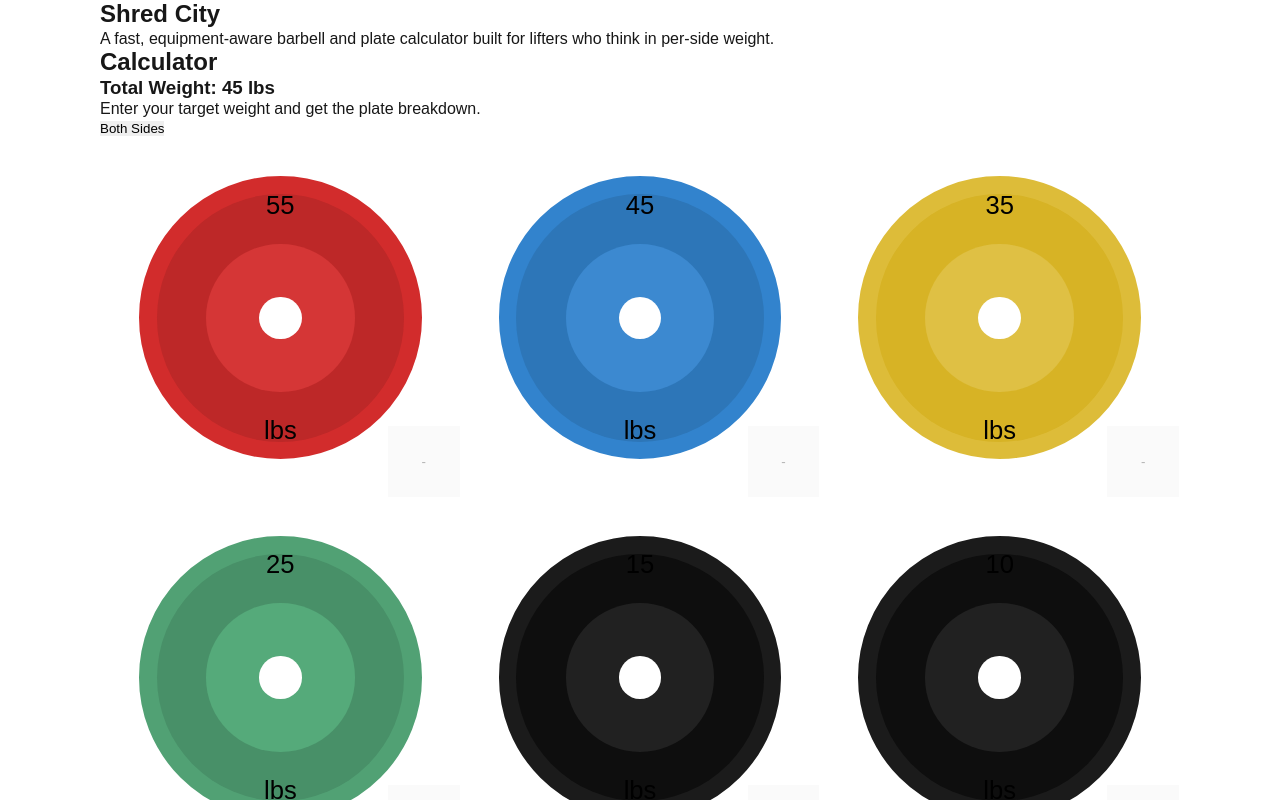
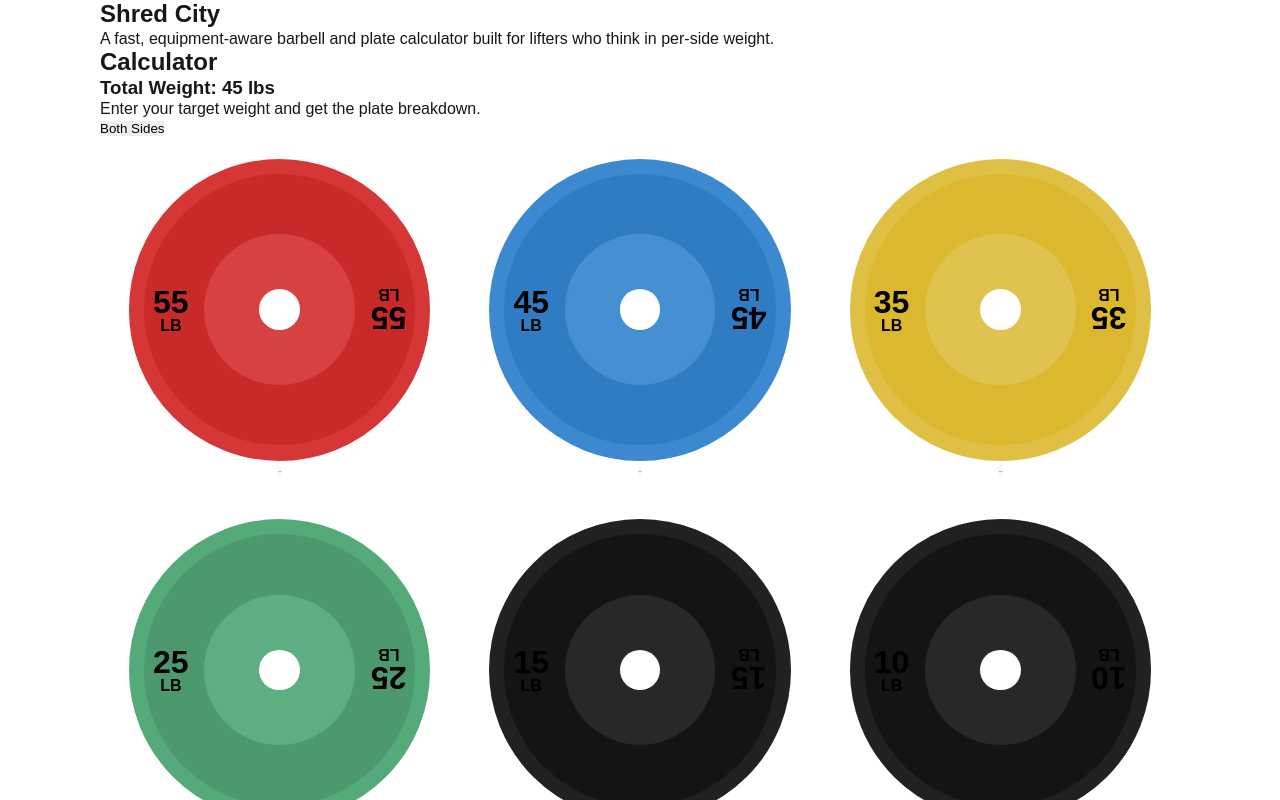
Before and after one commit to brenden-mersey/app-shred-city, a Next.js app: page / in a window 1280 px wide. Built offline with nearby package versions, Linux system fonts and the light colour scheme.

Commit message:
Additoin of graphical element for plates.

```diff
--- a/src/app/components/Calculator.tsx
+++ b/src/app/components/Calculator.tsx
@@ -5,9 +5,20 @@ import { useCalculator } from "../contexts/CalculatorContext";
 import Plate from "./Plate";
 
 export default function Calculator() {
-  const { isDoubled, setIsDoubled, addPlate, barWeight, loadedPlates, removePlate, clearPlates } = useCalculator();
+  const {
+    isDoubled,
+    setIsDoubled,
+    addPlate,
+    barWeight,
+    loadedPlates,
+    removePlate,
+    clearPlates,
+  } = useCalculator();
 
-  const weightPerSide = loadedPlates.reduce((sum, plate) => sum + plate.weight * plate.count, 0);
+  const weightPerSide = loadedPlates.reduce(
+    (sum, plate) => sum + plate.weight * plate.count,
+    0
+  );
   const weightWithoutBar = weightPerSide * (isDoubled ? 2 : 1);
   const totalWeight = weightWithoutBar + barWeight;
 
@@ -16,17 +27,31 @@ export default function Calculator() {
       <h2>Calculator</h2>
       <h3>Total Weight: {totalWeight} lbs</h3>
       <p>Enter your target weight and get the plate breakdown.</p>
-      <button className="calculator__button button button--primary" onClick={() => setIsDoubled(!isDoubled)}>
+      <button
+        className="calculator__button button button--primary"
+        onClick={() => setIsDoubled(!isDoubled)}
+      >
         <span>{isDoubled ? "Both Sides" : "Single Side"}</span>
       </button>
       <div className="calculator__plate-rack plate-rack">
         {PLATE_WEIGHTS.map((weight) => {
           const loaded = loadedPlates.find((p) => p.weight === weight);
           const count = loaded?.count ?? 0;
-          return <Plate key={weight} weight={weight} count={count} onAdd={() => addPlate(weight)} onRemove={() => removePlate(weight)} />;
+          return (
+            <Plate
+              key={weight}
+              weight={weight}
+              count={count}
+              onAdd={() => addPlate(weight)}
+              onRemove={() => removePlate(weight)}
+            />
+          );
         })}
       </div>
-      <button className="calculator__button button button--primary" onClick={clearPlates}>
+      <button
+        className="calculator__button button button--primary"
+        onClick={clearPlates}
+      >
         Clear Plates
       </button>
     </div>
--- a/src/app/components/Plate.tsx
+++ b/src/app/components/Plate.tsx
@@ -1,5 +1,5 @@
 "use client";
-
+import PlateWeightMarker from "./PlateWeightMarker";
 import { PLATE_COLOURS } from "../constants/plates";
 
 type PlateProps = {
@@ -12,21 +12,32 @@ type PlateProps = {
 export default function Plate({ weight, count, onAdd, onRemove }: PlateProps) {
   const plateColour = PLATE_COLOURS[weight];
   return (
-    <div className={`plate plate--${plateColour}`}>
-      <button className="plate__button-add button" onClick={onAdd}>
-        <span className="plate__button-add-circle-big"></span>
-        <span className="plate__button-add-circle-small"></span>
-        <span className="plate__button-add-circle-hole"></span>
-        <div className="plate__button-add-content">
-          <span className="plate__button-weight">{weight}</span>
-          <span className="plate__button-unit">lbs</span>
+    <div className="plate">
+      <button
+        className="plate__button-add button"
+        onClick={onAdd}
+        data-weight={weight}
+        data-colour={plateColour}
+      >
+        <div className="plate__circle-container">
+          <span className="plate__circle-big"></span>
+          <span className="plate__circle-small"></span>
+          <span className="plate__circle-hole"></span>
+        </div>
+        <div className="plate__content-container">
+          <PlateWeightMarker weight={weight} side="left" />
+          <PlateWeightMarker weight={weight} side="right" />
         </div>
       </button>
 
       {count > 0 && <span className="plate__count">×{count}</span>}
 
-      <button className="plate__button-remove button" onClick={onRemove} disabled={count === 0}>
-        <span className="plate__button-icon">-</span>
+      <button
+        className="plate__button-remove button"
+        onClick={onRemove}
+        disabled={count === 0}
+      >
+        <span className="plate-cell__remove-icon">-</span>
       </button>
     </div>
   );
--- /dev/null
+++ b/src/app/components/PlateWeightMarker.tsx
@@ -0,0 +1,16 @@
+type PlateWeightMarkerProps = {
+  weight: number;
+  side: "left" | "right";
+};
+
+export default function PlateWeightMarker({
+  weight,
+  side,
+}: PlateWeightMarkerProps) {
+  return (
+    <div className={`plate__weight-marker ${side}`}>
+      <span className="plate__weight-marker-weight">{weight}</span>
+      <span className="plate__weight-marker-unit">LB</span>
+    </div>
+  );
+}
--- a/src/app/styles/_variables.scss
+++ b/src/app/styles/_variables.scss
@@ -1,3 +1,4 @@
+@use "sass:map";
 @use "sass:math";
 
 // Breakpoint map
@@ -14,11 +15,11 @@ $container-ratio: 0.9;
 
 // Container widths derived from breakpoints
 $container-widths: (
-  sm: math.floor(map-get($breakpoints, sm) * $container-ratio),
-  md: math.floor(map-get($breakpoints, md) * $container-ratio),
-  lg: math.floor(map-get($breakpoints, lg) * $container-ratio),
-  xl: math.floor(map-get($breakpoints, xl) * $container-ratio),
-  xxl: math.floor(map-get($breakpoints, xxl) * $container-ratio),
+  sm: math.floor(map.get($breakpoints, sm) * $container-ratio),
+  md: math.floor(map.get($breakpoints, md) * $container-ratio),
+  lg: math.floor(map.get($breakpoints, lg) * $container-ratio),
+  xl: math.floor(map.get($breakpoints, xl) * $container-ratio),
+  xxl: math.floor(map.get($breakpoints, xxl) * $container-ratio),
 );
 
 $plate-colours: (
--- a/src/app/styles/mixins/_breakpoints.scss
+++ b/src/app/styles/mixins/_breakpoints.scss
@@ -1,8 +1,9 @@
+@use "sass:map";
 @use "../variables" as *;
 
 // Min-width mixin (mobile-first)
 @mixin bp-min-width($key) {
-  @media (min-width: map-get($breakpoints, $key)) {
+  @media (min-width: map.get($breakpoints, $key)) {
     @content;
   }
 }
--- a/src/app/styles/partials/_plate-rack.scss
+++ b/src/app/styles/partials/_plate-rack.scss
@@ -5,7 +5,7 @@
   display: grid;
   grid-template-columns: repeat(3, 1fr);
   gap: 1px;
-  border: 1px solid white;
-  background: white;
+  // border: 1px solid rgba(255, 255, 255, 0.15);
+  // background: rgba(255, 255, 255, 0.05);
   overflow: hidden;
 }
--- a/src/app/styles/partials/_plate.scss
+++ b/src/app/styles/partials/_plate.scss
@@ -5,98 +5,117 @@
   background-color: var(--background);
   display: flex;
   align-items: center;
-  flex-direction: column;
   justify-content: center;
-  align-items: center;
+  flex-flow: column;
   width: 100%;
   height: auto;
   aspect-ratio: 1 / 1;
   position: relative;
+}
+
+.plate__button-add {
+  border: 2px solid var(--background);
+  width: 85%;
+  height: auto;
+  aspect-ratio: 1 / 1;
+  position: relative;
+  border-radius: 50%;
+  &:hover {
+    border-color: rgba(255, 255, 255, 0.5);
+  }
+  &[data-weight="5"],
+  &[data-weight="2.5"],
+  &[data-weight="1.25"] {
+    width: 65%;
+    .plate__content-container {
+      flex-flow: column;
+      padding: 8% 0;
+    }
+    .plate__weight-marker {
+      flex-flow: row;
+      align-items: baseline;
+    }
+    .plate__weight-marker-unit {
+      font-size: 66%;
+    }
+  }
   @each $colour, $value in $plate-colours {
-    &--#{$colour} {
-      .plate__button-add {
-        background-color: color.adjust($value, $lightness: -15%);
+    &[data-colour="#{$colour}"] {
+      background: color.adjust($value, $lightness: -12.5%);
+      .plate__circle-big {
+        background: color.adjust($value, $lightness: -17.5%);
       }
-      .plate__button-add-circle-big {
-        background-color: color.adjust($value, $lightness: -20%);
-      }
-      .plate__button-add-circle-small {
-        background-color: color.adjust($value, $lightness: -12.5%);
+      .plate__circle-small {
+        background: color.adjust($value, $lightness: -10%);
       }
     }
   }
-  &__content {
-    position: relative;
-    z-index: 50;
-  }
 }
 
-.plate__button {
-  cursor: pointer;
-  transition: all 0.3s ease;
-  position: relative;
+.plate__circle-container {
+  position: absolute;
+  top: 0;
+  left: 0;
+  width: 100%;
+  height: 100%;
   display: flex;
   align-items: center;
   justify-content: center;
-  flex-direction: column;
+  z-index: 0;
 }
 
-.plate__button-add {
+.plate__circle-big {
+  position: absolute;
+  width: 90%;
+  height: auto;
+  aspect-ratio: 1 / 1;
   border-radius: 50%;
-  width: 80%;
-  height: 80%;
+}
+
+.plate__circle-small {
+  position: absolute;
+  width: 50%;
+  height: auto;
+  aspect-ratio: 1 / 1;
+  border-radius: 50%;
+}
+
+.plate__circle-hole {
+  background: var(--background);
+  position: absolute;
+  width: 13.5%;
+  height: auto;
+  aspect-ratio: 1 / 1;
+  border-radius: 50%;
+}
+
+.plate__content-container {
+  position: absolute;
+  top: 0;
+  left: 0;
+  width: 100%;
+  height: 100%;
+  display: flex;
+  align-items: center;
+  justify-content: space-between;
+  z-index: 5;
+  padding: 0 8%;
+}
+
+.plate__weight-marker {
   display: flex;
   flex-flow: column;
   justify-content: center;
   align-items: center;
-  border: 2px solid var(--background);
-  &:hover {
-    border-color: white;
+  line-height: 1;
+  font-weight: 900;
+  font-size: 2.5vw;
+  text-transform: uppercase;
+  &.right {
+    transform: rotate(180deg);
   }
 }
 
-.plate__button-remove {
-  width: 20%;
-  height: 20%;
-  position: absolute;
-  bottom: 0;
-  right: 0;
+.plate__weight-marker-unit {
+  font-size: 50%;
 }
-
-.plate__button-add-content {
-  position: relative;
-  z-index: 50;
-  font-size: 2vw;
-  height: 100%;
-  width: 100%;
-  display: flex;
-  flex-flow: column;
-  justify-content: space-between;
-  align-items: center;
-  padding: 5% 0;
-}
-
-.plate__button-add-circle-big {
-  position: absolute;
-  width: 87.5%;
-  height: 87.5%;
-  border-radius: 50%;
-  z-index: 5;
-}
-
-.plate__button-add-circle-small {
-  position: absolute;
-  width: 52.5%;
-  height: 52.5%;
-  border-radius: 50%;
-  z-index: 10;
-}
-
-.plate__button-add-circle-hole {
-  background-color: var(--background);
-  position: absolute;
-  width: 15%;
-  height: 15%;
-  border-radius: 50%;
-  z-index: 15;
-}
--- a/src/app/styles/theme/_container.scss
+++ b/src/app/styles/theme/_container.scss
@@ -1,3 +1,4 @@
+@use "sass:map";
 @use "../variables" as *;
 @use "../mixins/breakpoints" as *;
 
@@ -9,31 +10,31 @@
 
 @include bp-min-width(sm) {
   .container {
-    max-width: map-get($container-widths, sm);
+    max-width: map.get($container-widths, sm);
     padding: 0;
   }
 }
 
 @include bp-min-width(md) {
   .container {
-    max-width: map-get($container-widths, md);
+    max-width: map.get($container-widths, md);
   }
 }
 
 @include bp-min-width(lg) {
   .container {
-    max-width: map-get($container-widths, lg);
+    max-width: map.get($container-widths, lg);
   }
 }
 
 @include bp-min-width(xl) {
   .container {
-    max-width: map-get($container-widths, xl);
+    max-width: map.get($container-widths, xl);
   }
 }
 
 @include bp-min-width(xxl) {
   .container {
-    max-width: map-get($container-widths, xxl);
+    max-width: map.get($container-widths, xxl);
   }
 }
```
Also changed, not shown: 1 other file (tests, documents, lock files or other folders).
